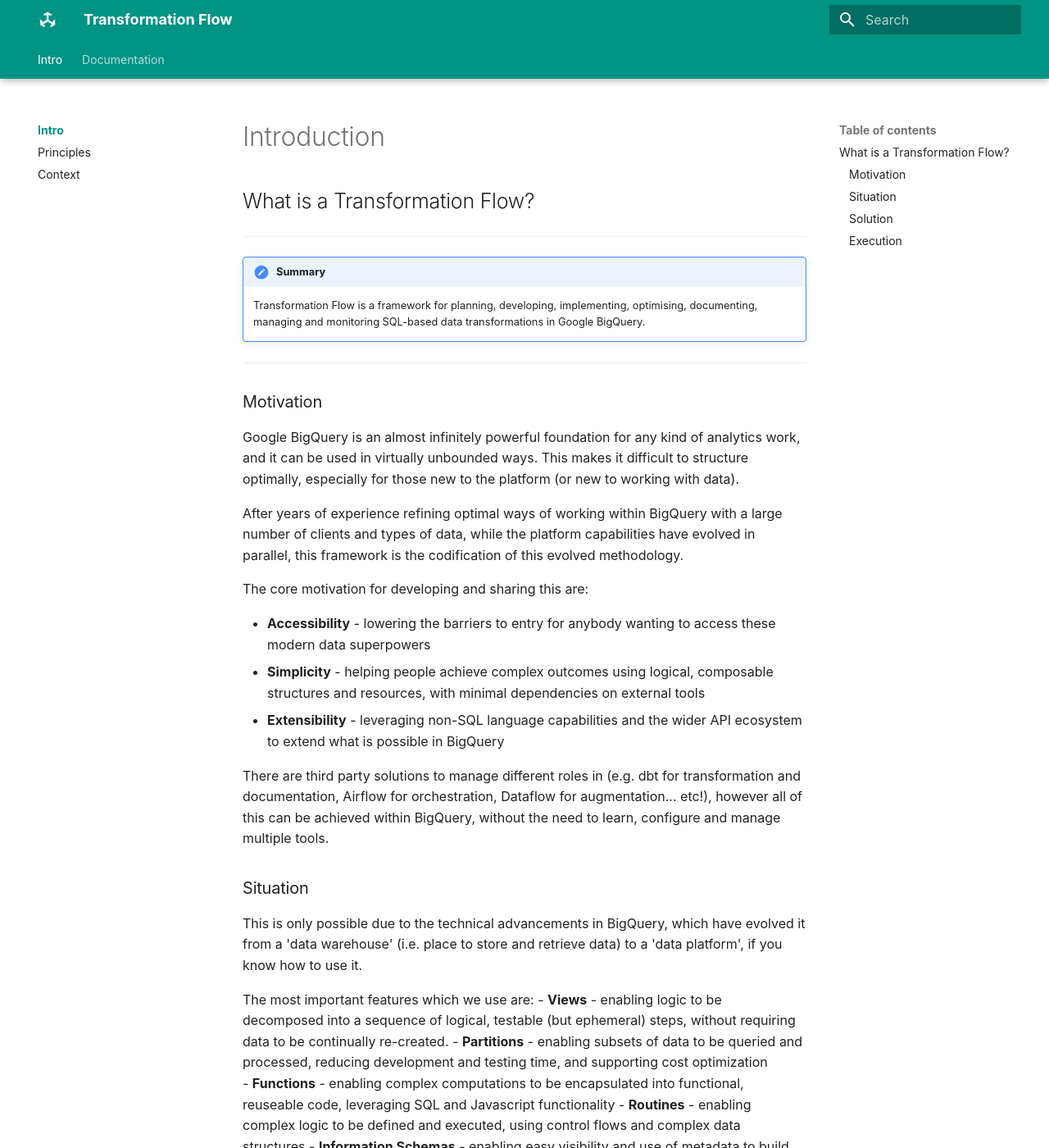
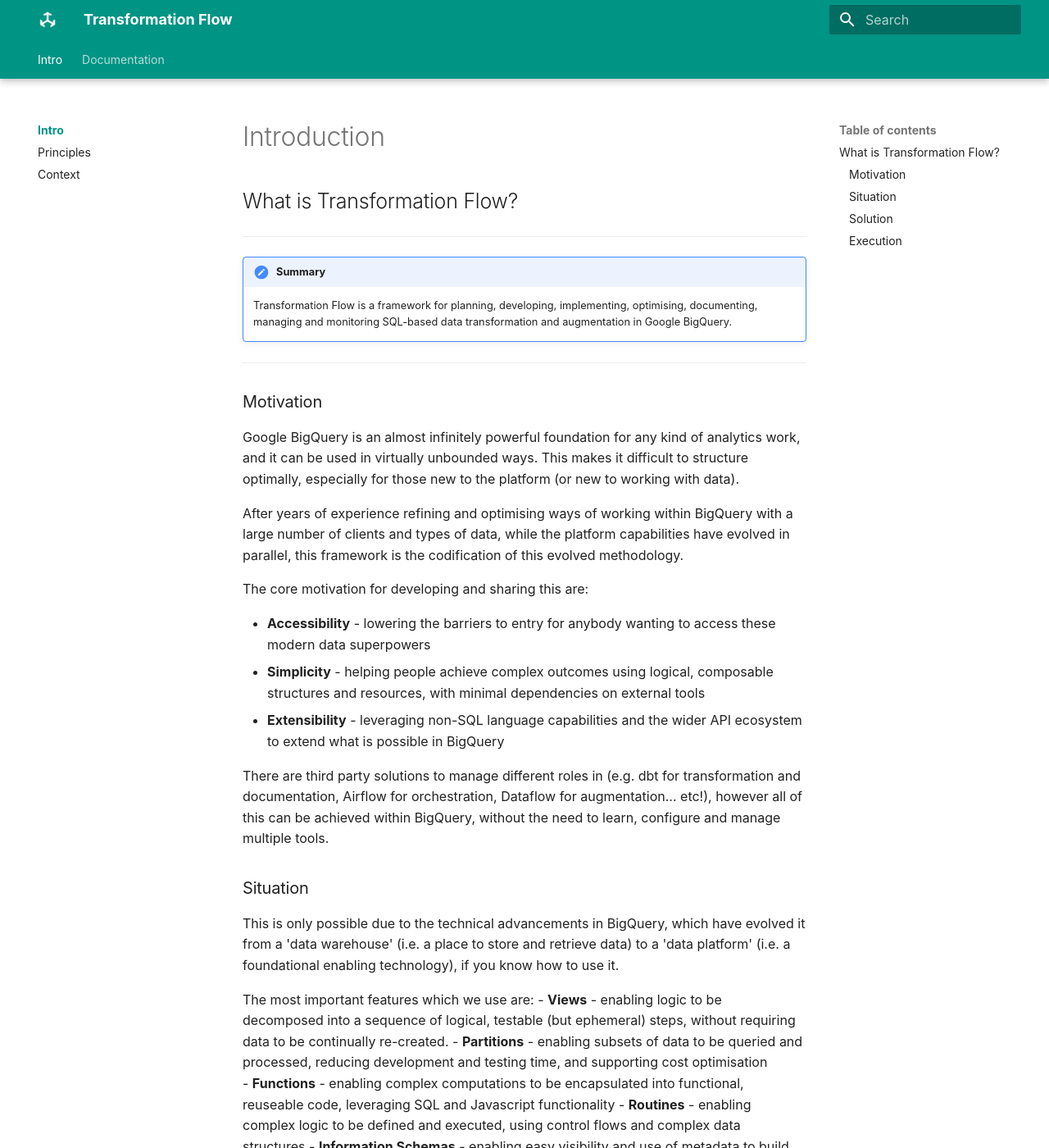
Before and after one commit to transformationflow/transformationflow.github.io, an MkDocs documentation site: the page built from docs/index.md, in a window 1280 px wide and 1400 px high. Shown: the whole window at 82% size. Built offline with MkDocs 1.6.1 and Material for MkDocs 9.7.7, drawn with Linux system fonts in a browser that asks for light colours; some web fonts are replaced; comment, search, counter and statistics services are not loaded.

Commit message:
updated index

```diff
--- a/docs/index.md
+++ b/docs/index.md
@@ -1,14 +1,13 @@
-# What is a Transformation Flow?
+# What is Transformation Flow?
 ---
 !!! tldr "Summary"
-    Transformation Flow is a framework for planning, developing, implementing, optimising, documenting, managing and monitoring SQL-based data transformations in Google BigQuery.
+    Transformation Flow is a framework for planning, developing, implementing, optimising, documenting, managing and monitoring SQL-based data transformation and augmentation in Google BigQuery.
 ---
-
 
 ## Motivation
 Google BigQuery is an almost infinitely powerful foundation for any kind of analytics work, and it can be used in virtually unbounded ways.  This makes it difficult to structure optimally, especially for those new to the platform (or new to working with data).
 
-After years of experience refining optimal ways of working within BigQuery with a large number of clients and types of data, while the platform capabilities have evolved in parallel, this framework is the codification of this evolved methodology.
+After years of experience refining and optimising ways of working within BigQuery with a large number of clients and types of data, while the platform capabilities have evolved in parallel, this framework is the codification of this evolved methodology.
 
 The core motivation for developing and sharing this are:
 
@@ -19,11 +18,11 @@ The core motivation for developing and sharing this are:
 There are third party solutions to manage different roles in (e.g. dbt for transformation and documentation, Airflow for orchestration, Dataflow for augmentation... etc!), however all of this can be achieved within BigQuery, without the need to learn, configure and manage multiple tools.
 
 ## Situation
-This is only possible due to the technical advancements in BigQuery, which have evolved it from a 'data warehouse' (i.e. place to store and retrieve data) to a 'data platform', if you know how to use it.
+This is only possible due to the technical advancements in BigQuery, which have evolved it from a 'data warehouse' (i.e. a place to store and retrieve data) to a 'data platform' (i.e. a foundational enabling technology), if you know how to use it.
 
 The most important features which we use are:
 - **Views** - enabling logic to be decomposed into a sequence of logical, testable (but ephemeral) steps, without requiring data to be continually re-created.
-- **Partitions** - enabling subsets of data to be queried and processed, reducing development and testing time, and supporting cost optimization
+- **Partitions** - enabling subsets of data to be queried and processed, reducing development and testing time, and supporting cost optimisation
 - **Functions** - enabling complex computations to be encapsulated into functional, reuseable code, leveraging SQL and Javascript functionality
 - **Routines** - enabling complex logic to be defined and executed, using control flows and complex data structures
 - **Information Schemas** - enabling easy visibility and use of metadata to build robust logical structures and automation
```
